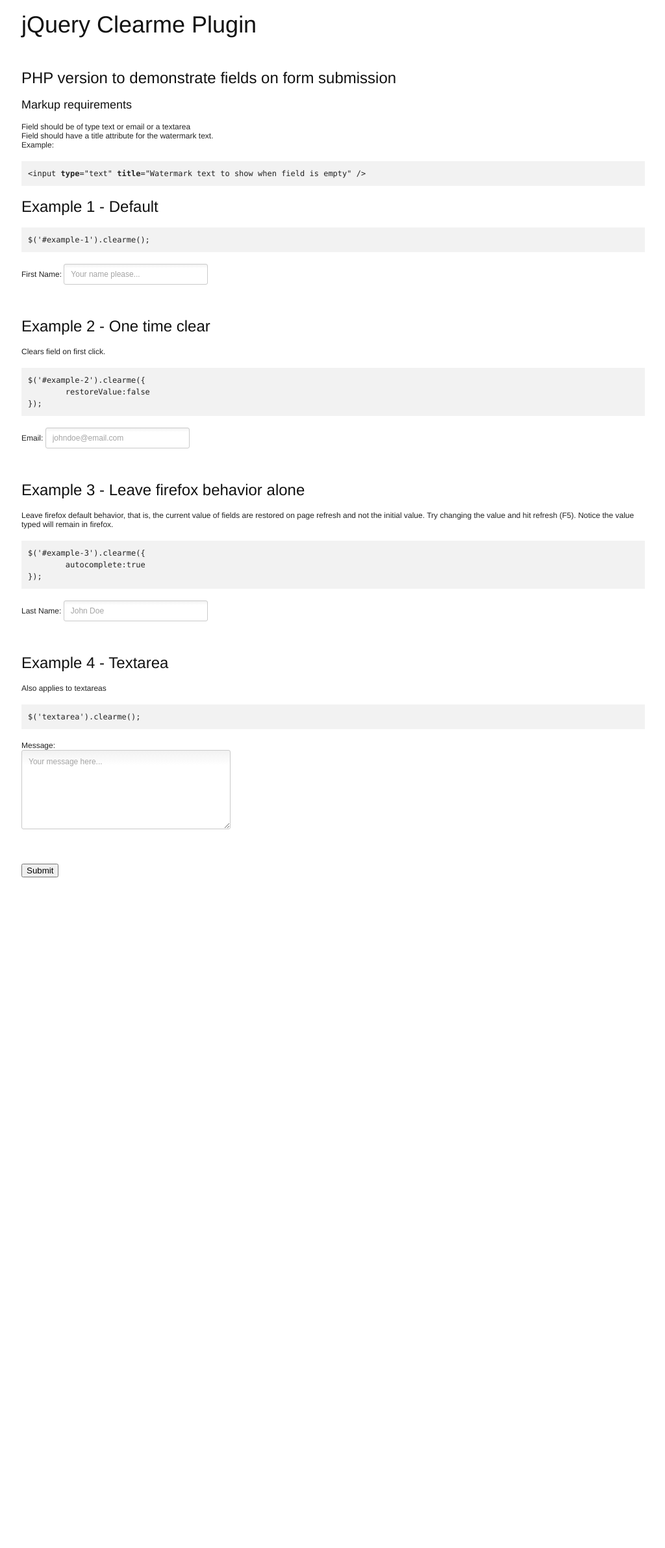
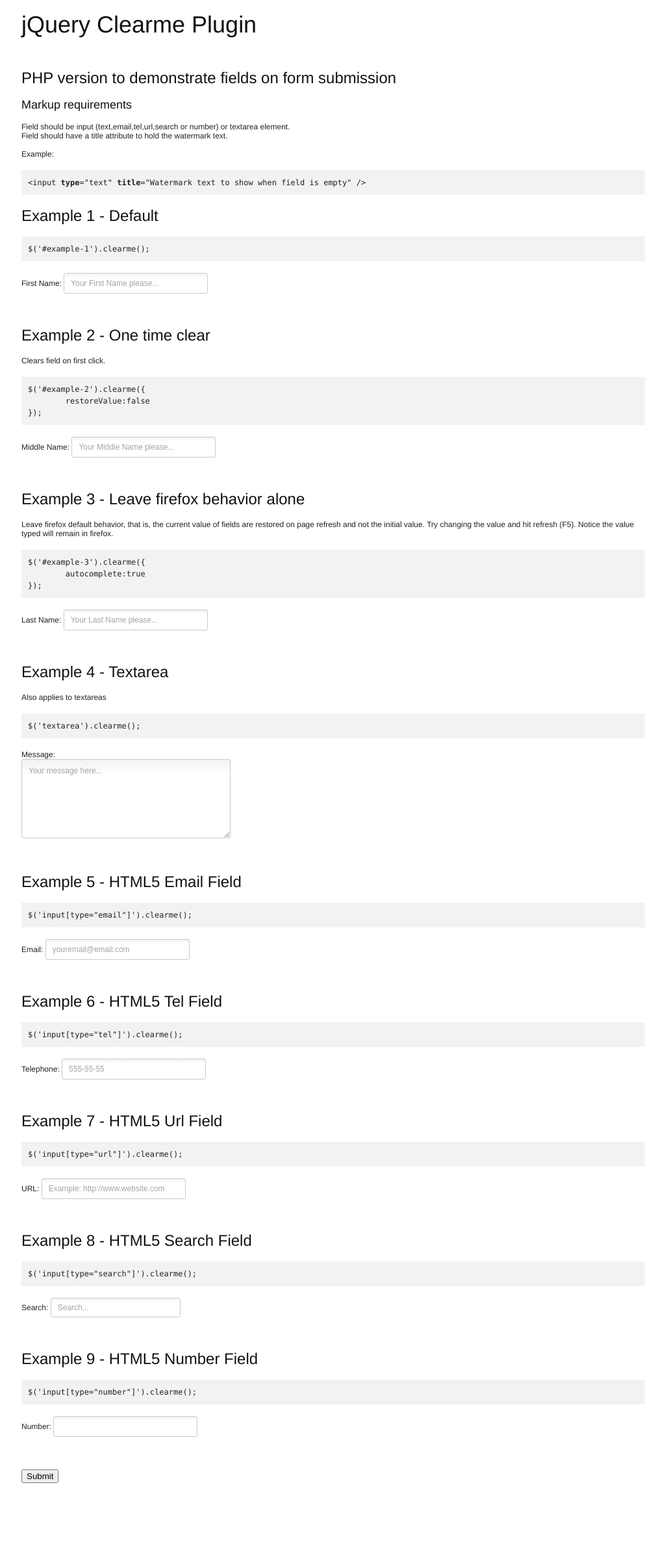
Before and after one commit to kosinix/clearme, a PHP site: page / in a window 1280 px wide. Shown: the whole page at 65% size, without its empty margins (127-1151 px from the left). Before the commit the page ends 1350 px from the top, so only its background shows below. Run offline with PHP 8.4, Linux system fonts and the light colour scheme; data that the repository does not hold is empty.

Commit message:
updated demo

```diff
--- a/index.php
+++ b/index.php
@@ -1,5 +1,5 @@
-<!DOCTYPE html PUBLIC "-//W3C//DTD XHTML 1.0 Strict//EN" "http://www.w3.org/TR/xhtml1/DTD/xhtml1-strict.dtd">
-<html xmlns="http://www.w3.org/1999/xhtml">
+<!DOCTYPE html>
+<html>
 <head>
 	<meta http-equiv="Content-Type" content="text/html; charset=utf-8" />
 	<title>jQuery Clearme Plugin</title>
@@ -25,6 +25,17 @@
 		});
 
 		$('textarea').clearme();
+
+
+		$('input[type="email"]').clearme();
+
+		$('input[type="tel"]').clearme();
+
+		$('input[type="url"]').clearme();
+
+		$('input[type="search"]').clearme();
+
+		$('input[type="number"]').clearme();
 	});
 	</script>
 </head>
@@ -34,9 +45,16 @@
 		<h2>PHP version to demonstrate fields on form submission</h2>
 		<h3>Markup requirements</h3>
 		<ul>
-			<li>Field should be of type text or email or a textarea</li>
-			<li>Field should have a title attribute for the watermark text.</li>
+			<li>Field should be input (text,email,tel,url,search or number) or textarea element.</li>
+			<li>Field should have a title attribute to hold the watermark text.</li>
 		</ul>
+		<p>&nbsp;</p>
+		<?php
+		if(isset($_POST['submit'])){
+			echo '<h2>Submitted data:</h2>';
+			echo '<pre>'.print_r($_POST, true).'</pre>';
+		}
+		?>
 		<p>Example:</p>
 		<pre>&lt;input <strong>type</strong>="text" <strong>title</strong>="Watermark text to show when field is empty" /&gt;</pre>
 		<form id="form1" method="post" action="">
@@ -44,7 +62,7 @@
 				<h2>Example 1 - Default</h2>
 				<pre>$('#example-1').clearme();</pre>
 				<label for="example-1">First Name:</label>
-				<input type="text" name="name" id="example-1" value="<?php echo $_POST['name']; ?>" title="Your name please..." />
+				<input type="text" name="first_name" id="example-1" value="<?php echo @$_POST['first_name']; ?>" title="Your First Name please..." />
 			</div>
 
 			<div class="entry-example">
@@ -53,8 +71,8 @@
 				<pre>$('#example-2').clearme({
 	restoreValue:false
 });</pre>
-				<label for="example-2">Email:</label>
-				<input type="text" name="email" id="example-2" title="johndoe@email.com" value="<?php echo $_POST['email']; ?>" title="Your email please..." />
+				<label for="example-2">Middle Name:</label>
+				<input type="text" name="middle_name" id="example-2" value="<?php echo @$_POST['middle_name']; ?>" title="Your Middle Name please..." />
 			</div>
 
 			<div class="entry-example">
@@ -64,7 +82,7 @@
 	autocomplete:true
 });</pre>
 				<label for="example-3">Last Name:</label>
-				<input type="text" name="last_name" id="example-3" title="John Doe" value="<?php echo $_POST['last_name']; ?>" title="Your last name please..." />
+				<input type="text" name="last_name" id="example-3" value="<?php echo @$_POST['last_name']; ?>" title="Your Last Name please..." />
 			</div>
 
 			<div class="entry-example">
@@ -72,9 +90,44 @@
 				<p>Also applies to textareas</p>
 				<pre>$('textarea').clearme();</pre>
 				<label for="example-4">Message:</label><br />
-				<textarea name="message" id="message" title="Your message here..." cols="30" rows="10"><?php echo $_POST['message'];?></textarea>
+				<textarea name="message" id="message" title="Your message here..." cols="30" rows="10"><?php echo @$_POST['message'];?></textarea>
 			</div>
-			<input type="submit" />
+
+			<div class="entry-example">
+				<h2>Example 5 - HTML5 Email Field</h2>
+				<pre>$('input[type="email"]').clearme();</pre>
+				<label for="example-5">Email:</label>
+				<input type="email" name="email" id="example-5" value="<?php echo @$_POST['email']; ?>" title="youremail@email.com" />
+			</div>
+
+			<div class="entry-example">
+				<h2>Example 6 - HTML5 Tel Field</h2>
+				<pre>$('input[type="tel"]').clearme();</pre>
+				<label for="example-6">Telephone:</label>
+				<input type="tel" name="telephone" id="example-6" value="<?php echo @$_POST['telephone']; ?>" title="555-55-55" />
+			</div>
+
+			<div class="entry-example">
+				<h2>Example 7 - HTML5 Url Field</h2>
+				<pre>$('input[type="url"]').clearme();</pre>
+				<label for="example-7">URL:</label>
+				<input type="url" name="url" id="example-7" value="<?php echo @$_POST['url']; ?>" title="Example: http://www.website.com" />
+			</div>
+
+			<div class="entry-example">
+				<h2>Example 8 - HTML5 Search Field</h2>
+				<pre>$('input[type="search"]').clearme();</pre>
+				<label for="example-8">Search:</label>
+				<input type="search" name="search" id="example-8" value="<?php echo @$_POST['search']; ?>" title="Search..." />
+			</div>
+
+			<div class="entry-example">
+				<h2>Example 9 - HTML5 Number Field</h2>
+				<pre>$('input[type="number"]').clearme();</pre>
+				<label for="example-9">Number:</label>
+				<input type="number" name="number" id="example-9" value="<?php echo @$_POST['number']; ?>" title="Enter numeric value..." />
+			</div>
+			<input type="submit" name="submit" />
 		</form>
 
 	</div>
```
Also changed, not shown: index.html (+57 -10 lines).
